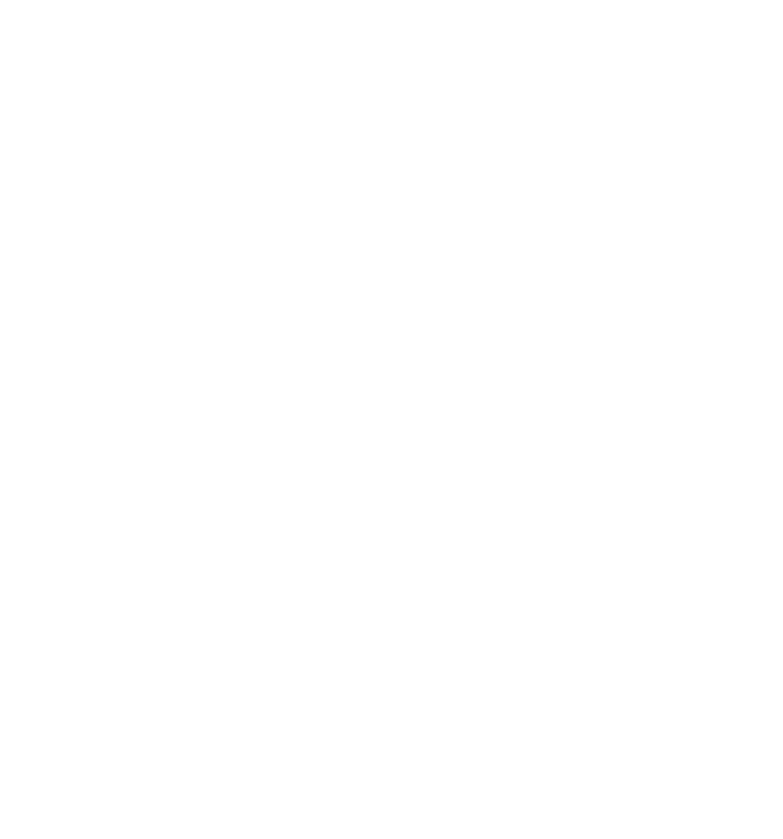
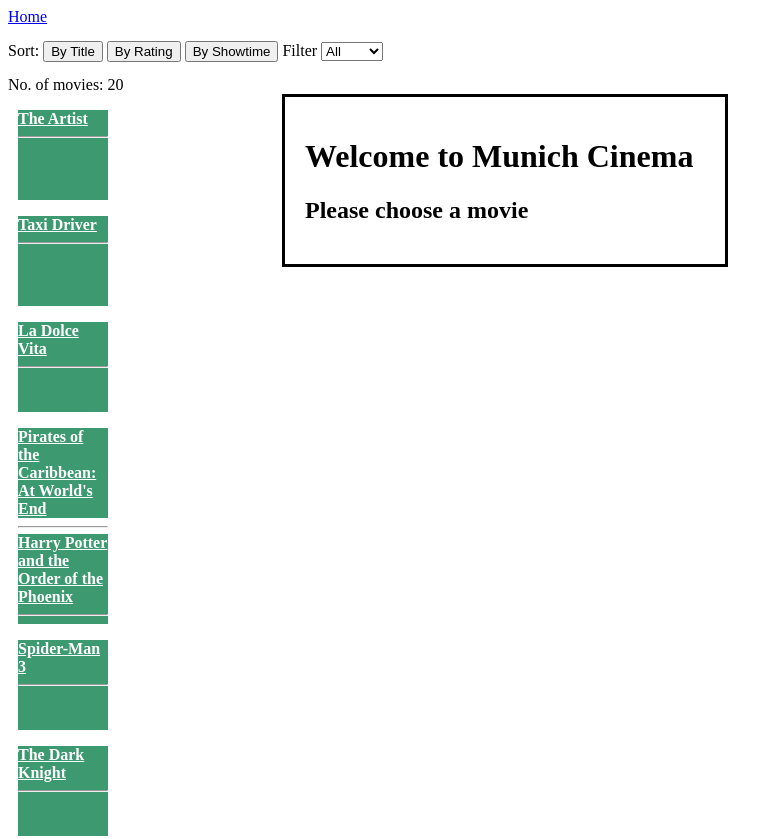
Before and after one commit to andmarkan/ch_5, a website: page filterui/index.html in a window 1280 px wide. Shown: the top 839 px of the page, without its empty margins (0-783 px from the left). Before the commit the page ends 800 px from the top, so only its background shows below. Drawn offline with Linux system fonts and the light colour scheme; the site is published under a folder, as on GitHub Pages, so addresses that start at the root find nothing.

Commit message:
update index

```diff
--- a/filterui/index.html
+++ b/filterui/index.html
@@ -1,7 +1,7 @@
 <html>
   <head>
-    <script src="/bundle.js"></script>
-    <link rel="stylesheet" href="/style.css" type="text/css">
+    <script src="bundle.js"></script>
+    <link rel="stylesheet" href="style.css" type="text/css">
   </head>
 <body>
 <header>
```
